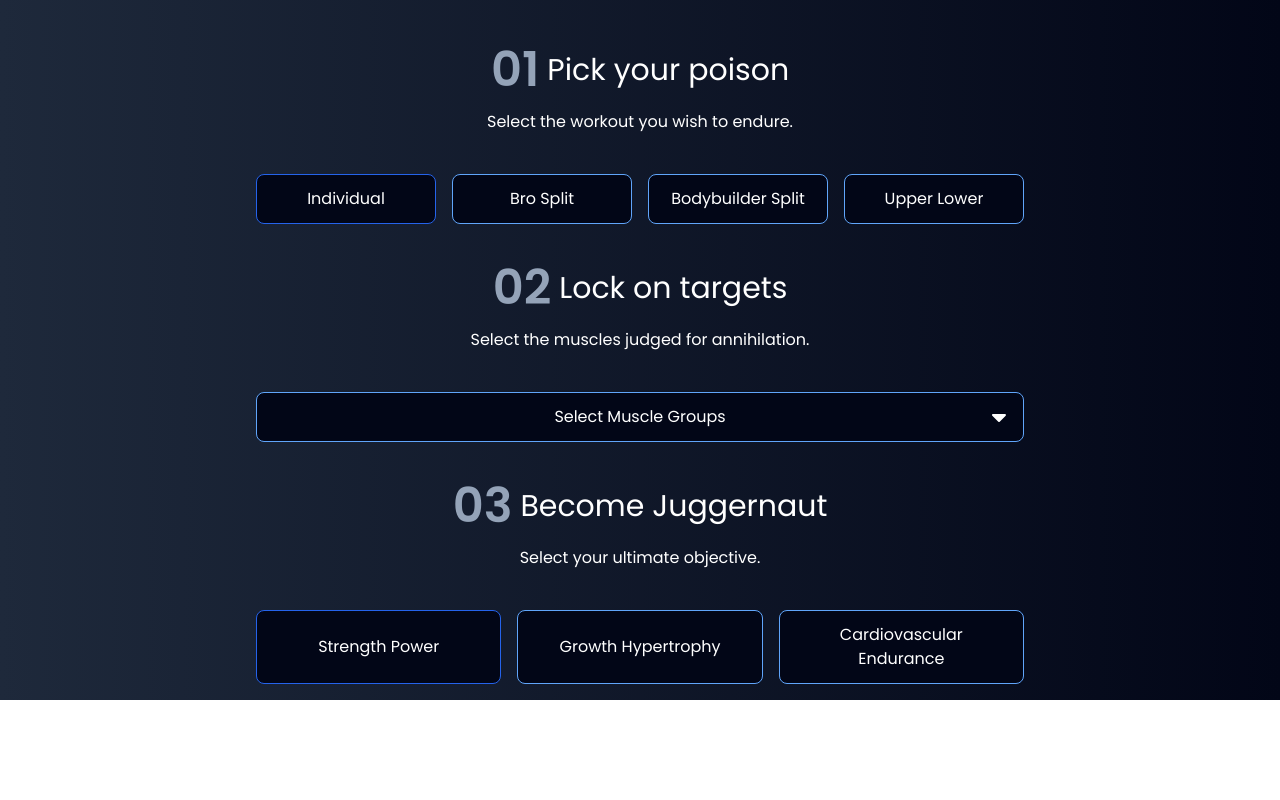
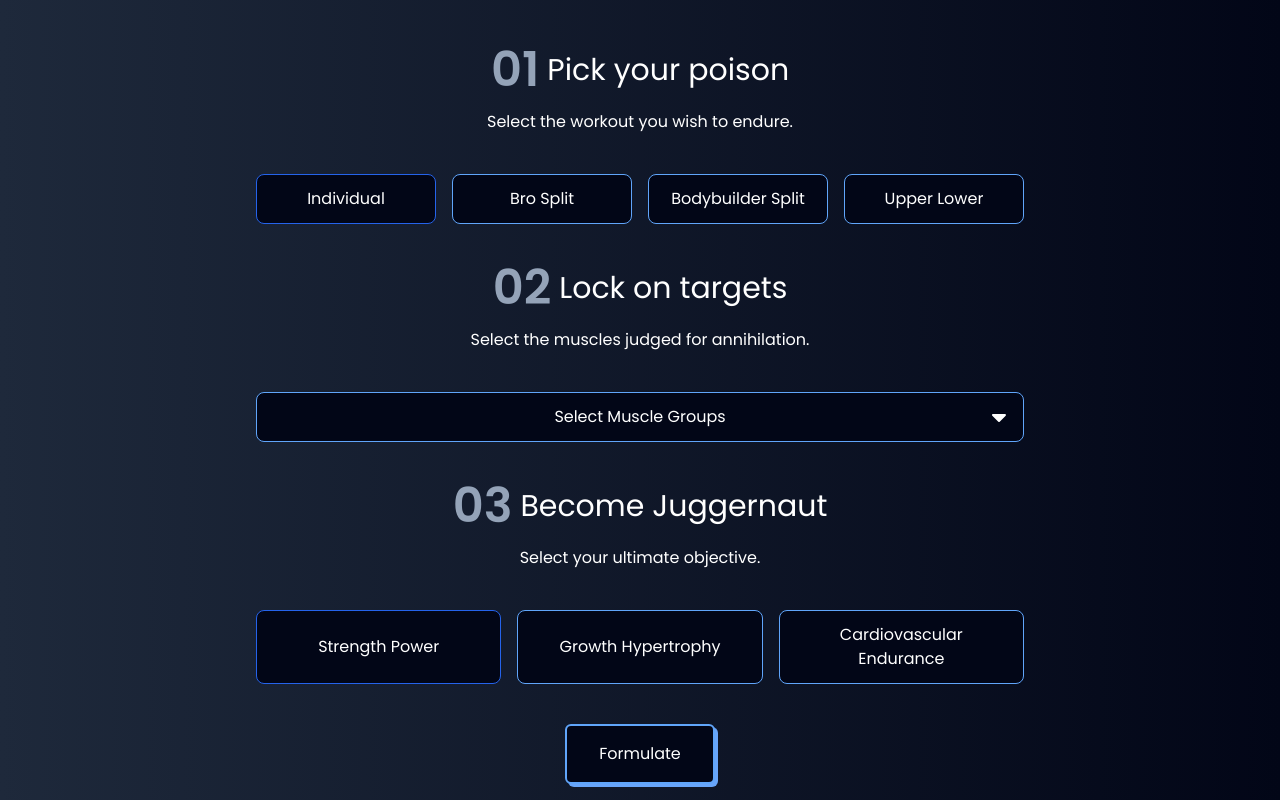
Before and after one commit to kaklewski/gymnormous, a React (Vite) app: page / in a window 1280 px wide. Shown: the part 982-1782 px from the top of the page. Before the commit the page ends 1682 px from the top, so only its background shows below. Built offline with nearby package versions, Linux system fonts and the light colour scheme.

Commit message:
Created a Button component

```diff
--- /dev/null
+++ b/src/components/Button.jsx
@@ -0,0 +1,12 @@
+import React from 'react';
+
+export default function Button(props) {
+	const { text, func } = props;
+	return (
+		<button
+			onClick={func}
+			className='px-8 mx-auto py-4 rounded-md border-[2px] bg-slate-950 border-blue-400 border-solid blueShadow duration-200'>
+			<p>{text}</p>
+		</button>
+	);
+}
--- a/src/components/Generator.jsx
+++ b/src/components/Generator.jsx
@@ -1,6 +1,7 @@
 import React, { useState } from 'react';
 import SectionWrapper from './SectionWrapper';
 import { WORKOUTS, SCHEMES } from '../utils/swoldier';
+import Button from './Button';
 
 function Header(props) {
 	const { index, title, description } = props;
@@ -17,11 +18,17 @@ function Header(props) {
 	);
 }
 
-export default function Generator() {
+export default function Generator(props) {
+	const {
+		poison,
+		setPoison,
+		muscles,
+		setMuscles,
+		goal,
+		setGoal,
+		updateWorkout,
+	} = props;
 	const [showModal, setShowModal] = useState(false);
-	const [poison, setPoison] = useState('individual');
-	const [muscles, setMuscles] = useState([]);
-	const [goal, setGoal] = useState('strength_power');
 
 	function toggleModal() {
 		setShowModal(!showModal);
@@ -45,10 +52,8 @@ export default function Generator() {
 
 		setMuscles([...muscles, muscleGroup]);
 
-
 		if (muscles.length === 2) {
 			setShowModal(false);
-
 		}
 	}
 
@@ -66,7 +71,7 @@ export default function Generator() {
 					return (
 						<button
 							onClick={() => {
-								setMuscles([])
+								setMuscles([]);
 								setPoison(type);
 							}}
 							className={
@@ -93,7 +98,11 @@ export default function Generator() {
 				<button
 					onClick={toggleModal}
 					className='relative p-3 flex items-center justify-center'>
-					<p className='capitalize'>{muscles.length == 0 ?'Select muscle groups': muscles.join(', ')}</p>
+					<p className='capitalize'>
+						{muscles.length == 0
+							? 'Select muscle groups'
+							: muscles.join(', ')}
+					</p>
 					<svg
 						xmlns='http://www.w3.org/2000/svg'
 						width='24'
@@ -146,7 +155,7 @@ export default function Generator() {
 								setGoal(scheme);
 							}}
 							className={
-								'bg-slate-950 border  duration-200 hover:border-blue-600 py-3 rounded-lg px-4 ' +
+								'bg-slate-950 border duration-200 hover:border-blue-600 py-3 rounded-lg px-4' +
 								(scheme === goal
 									? ' border-blue-600'
 									: ' border-blue-400')
@@ -159,6 +168,7 @@ export default function Generator() {
 					);
 				})}
 			</div>
+			<Button func={updateWorkout} text={'Formulate'} />
 		</SectionWrapper>
 	);
 }
--- a/src/components/Hero.jsx
+++ b/src/components/Hero.jsx
@@ -1,4 +1,5 @@
 import React from 'react';
+import Button from './Button';
 
 export default function Hero() {
 	return (
@@ -23,9 +24,7 @@ export default function Hero() {
 				doors.
 			</p>
 
-			<button className='px-8 py-4 rounded-md border-[2px] bg-slate-950 border-blue-400 border-solid blueShadow duration-200'>
-				<p>Accept & Begin</p>
-			</button>
+			<Button text={'Accept & Begin'} />
 		</div>
 	);
 }
```
